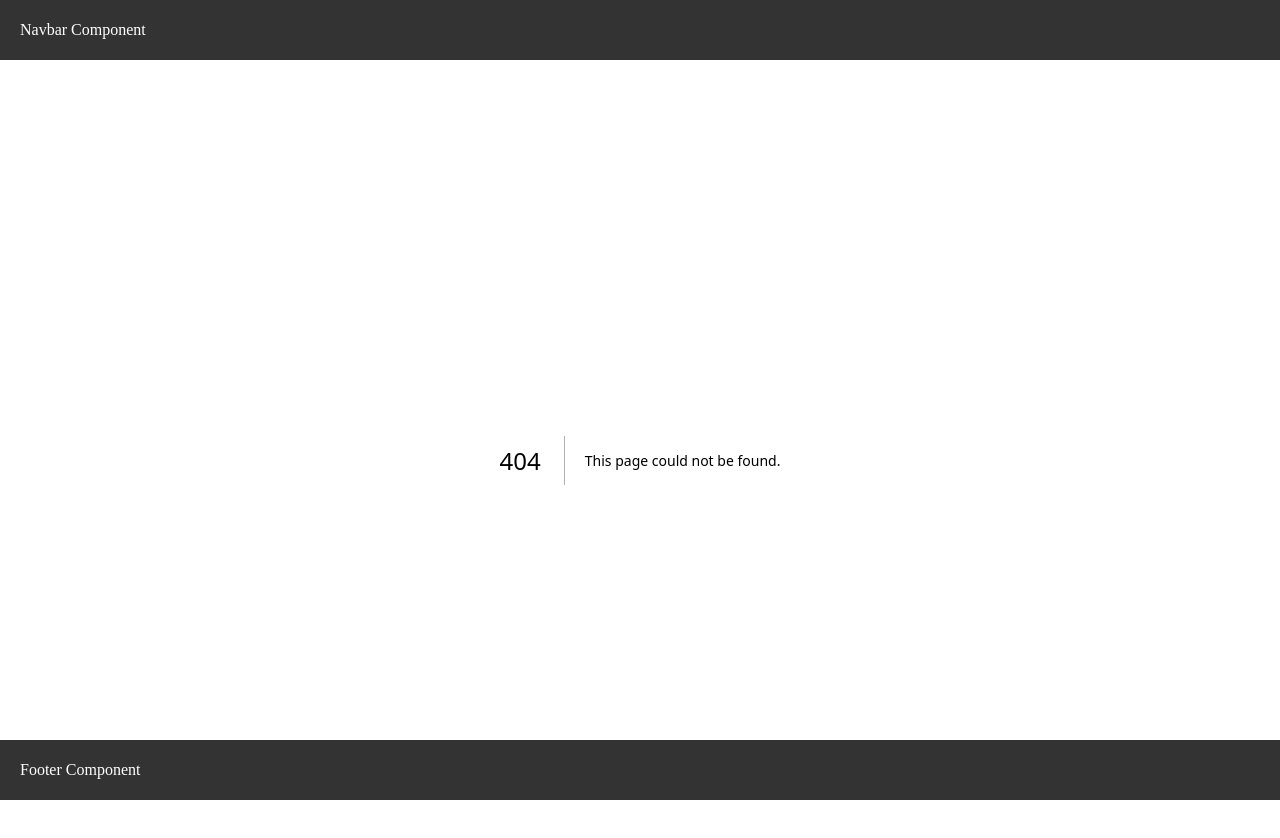
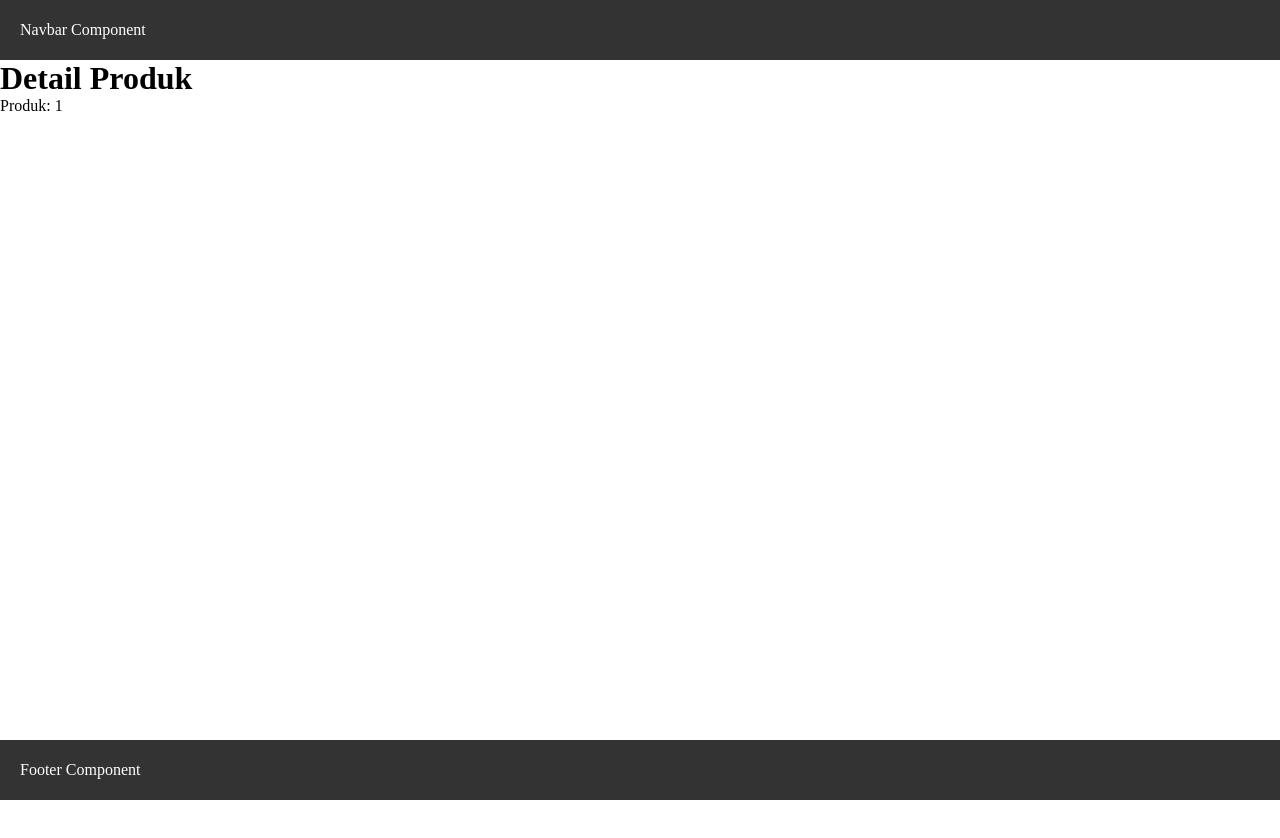
Before and after one commit to Kam141/Framework_2026, a Next.js app in the folder Praktikum_4/my-app/: page /produk/1 in a window 1280 px wide. Before the commit this address had no page. Shown: the top 838 px of the page. After the commit the page ends 800 px from the top, so only its background shows below. Built offline with nearby package versions, Linux system fonts and the light colour scheme.

Commit message:
jobsheet 4_ langkah 7 (button login)

```diff
--- /dev/null
+++ b/Praktikum_4/my-app/src/pages/produk/[id].tsx
@@ -0,0 +1,16 @@
+import { useRouter } from "next/router";
+
+const ProdukDetail = () => {
+//   const router = useRouter();
+  const { query } = useRouter();
+// console.log(router);
+
+  return (
+    <div>
+      <h1>Detail Produk</h1>
+      <p>Produk:  {query.id}</p>
+    </div>
+  );
+};
+
+export default ProdukDetail;
```
Also changed, not shown: Praktikum_4/my-app/src/pages/auth/login.tsx (+9 -0 lines), Praktikum_4/my-app/src/pages/produk/index.tsx (added, +9 -0 lines), 1 other file (tests, documents, lock files or other folders).
